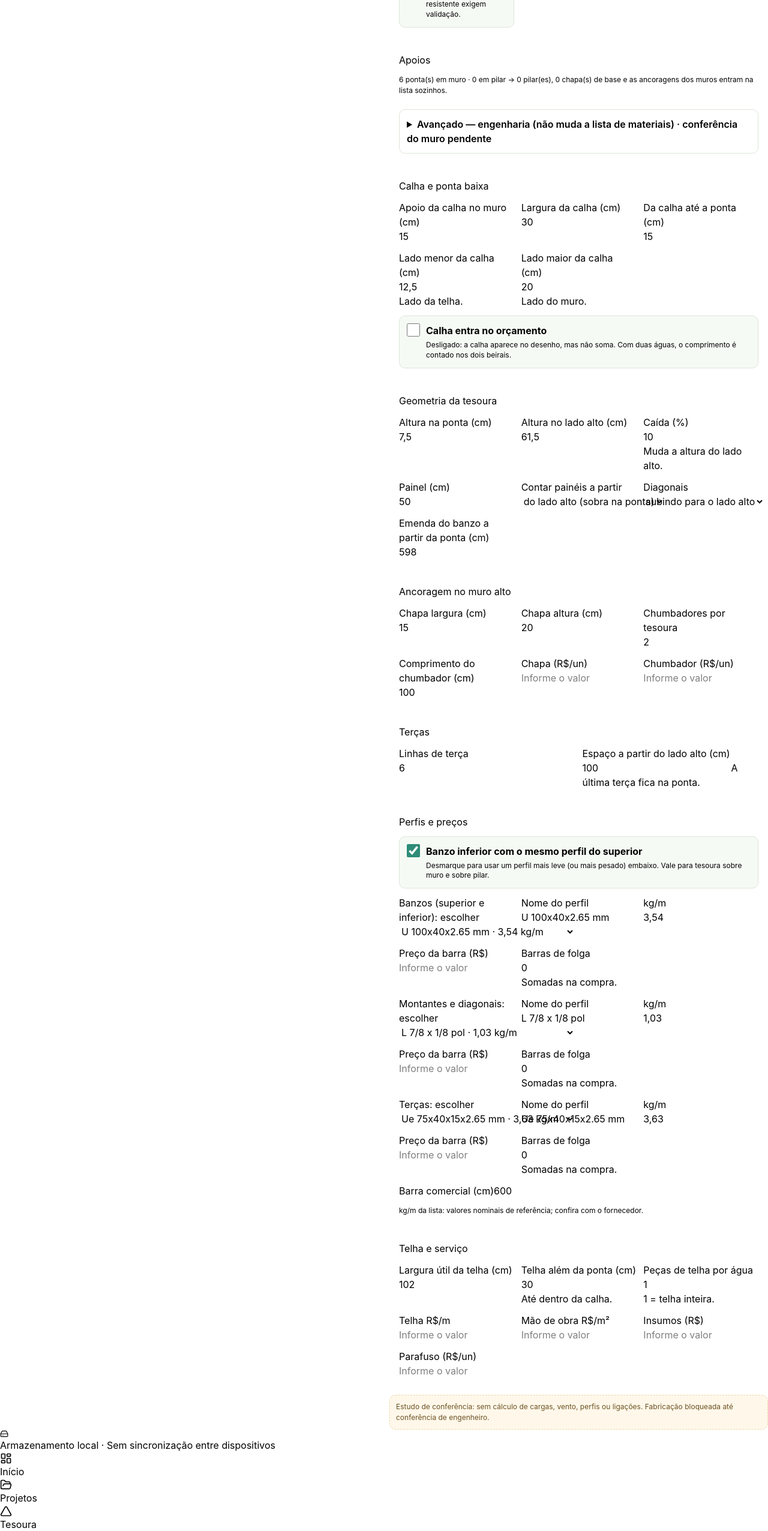
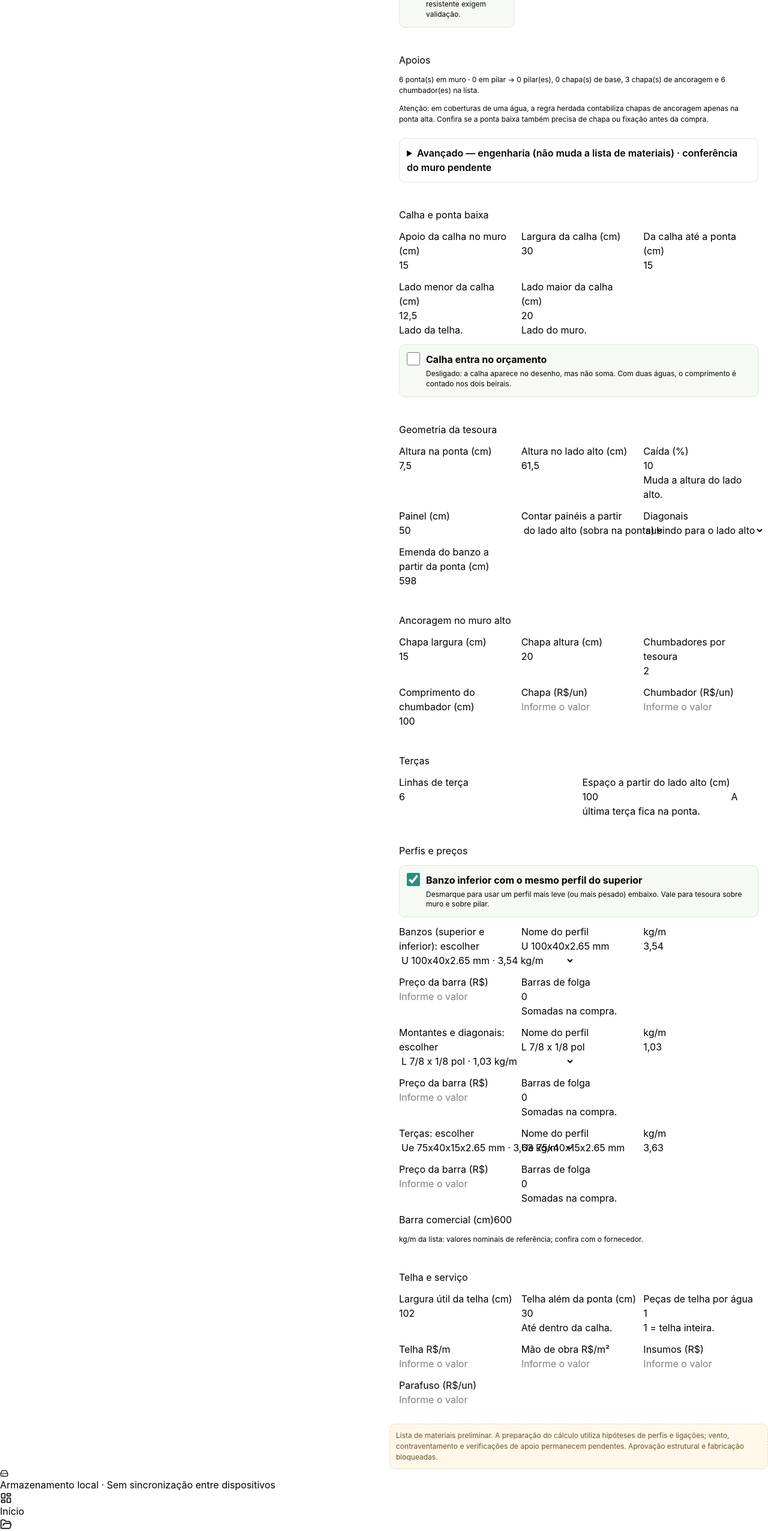
Before and after one commit to brunoJuniorBrz/JPN, a Next.js app: page /tesoura in a window 1280 px wide. Shown: the part 2200-4752 px from the top of the page at 60% size. Built offline with nearby package versions, Linux system fonts and the light colour scheme.

Commit message:
fix(tesoura): mostrar chapas/chumbadores reais e avisar limitação de ancoragem na ponta baixa

```diff
--- a/src/components/truss/truss-editor.tsx
+++ b/src/components/truss/truss-editor.tsx
@@ -5,7 +5,7 @@ import { NumberField } from "@/components/number-field";
 import { Field, Input, Select } from "@/components/ui";
 import {
   BASE_TYPE, TYPE_KEYS, addTrussType, lineTypeId, removeTrussType, trussOfType, typeName,
-  blankTruss, COMMON_PROFILES, columnCount, endSupportOf, trussEnds, withEndSupports, type EndSupport, type TrussSide, fallPercent, roofPurlinPositions, slopeCount, stations, suggestedTrussCount, tipOffsetMm, tomTrussDefaults, trussEditorSchema, trussIssues, trussLengthMm, trussPiecesComplete, trussSummary, withFall,
+  blankTruss, COMMON_PROFILES, columnCount, endSupportOf, trussEnds, wallPlateCount, withEndSupports, type EndSupport, type TrussSide, fallPercent, roofPurlinPositions, slopeCount, stations, suggestedTrussCount, tipOffsetMm, tomTrussDefaults, trussEditorSchema, trussIssues, trussLengthMm, trussPiecesComplete, trussSummary, withFall,
   type TrussEditor as Truss,
 } from "@/domain/truss-editor";
 import styles from "./truss-editor.module.css";
@@ -291,7 +291,7 @@ export function TrussEditor({ initial, onApply, applyLabel, replaces }: { initia
           <NumberField label="Parafuso (R$/un)" money value={t.screwPriceCents} min={0} max={1000} decimals={2} onChange={v => set({ screwPriceCents: v })} />
         </div>
       </section>
-      <p className={styles.notice}>Estudo de conferência: sem cálculo de cargas, vento, perfis ou ligações. Fabricação bloqueada até conferência de engenheiro.</p>
+      <p className={styles.notice}>Lista de materiais preliminar. A preparação do cálculo utiliza hipóteses de perfis e ligações; vento, contraventamento e verificações de apoio permanecem pendentes. Aprovação estrutural e fabricação bloqueadas.</p>
     </div>
   </div>;
 }
@@ -316,7 +316,8 @@ function SupportsCard({ t, set }: { t: Truss; set: (patch: Partial<Truss>) => vo
   const engineeringPending = walls > 0 && sm.wallSiteReview.trim().length < 5;
   return <section className={styles.card} data-testid="truss-supports">
     <h3>Apoios</h3>
-    <p className={styles.muted} data-testid="truss-supports-summary">{walls} ponta(s) em muro · {cols} em pilar → {cols} pilar(es), {cols} chapa(s) de base e as ancoragens dos muros entram na lista sozinhos.</p>
+    <p className={styles.muted} data-testid="truss-supports-summary">{walls} ponta(s) em muro · {cols} em pilar → {cols} pilar(es), {cols} chapa(s) de base, {wallPlateCount(t)} chapa(s) de ancoragem e {(cols + wallPlateCount(t)) * t.anchor.boltsPerSupport} chumbador(es) na lista.</p>
+    {walls > wallPlateCount(t) && <p className={styles.muted}>Atenção: em coberturas de uma água, a regra herdada contabiliza chapas de ancoragem apenas na ponta alta. Confira se a ponta baixa também precisa de chapa ou fixação antes da compra.</p>}
     {mixed && <div className={styles.grid}>
       {(["left", "right"] as const).map(side => <div key={side} className={styles.grid} data-testid={`truss-side-${side}`}>
         <Field label={sideName(side)}><Select value={sideMode(side)} onChange={e => setSide(side, e.target.value)} data-testid={`truss-side-mode-${side}`}>
```
